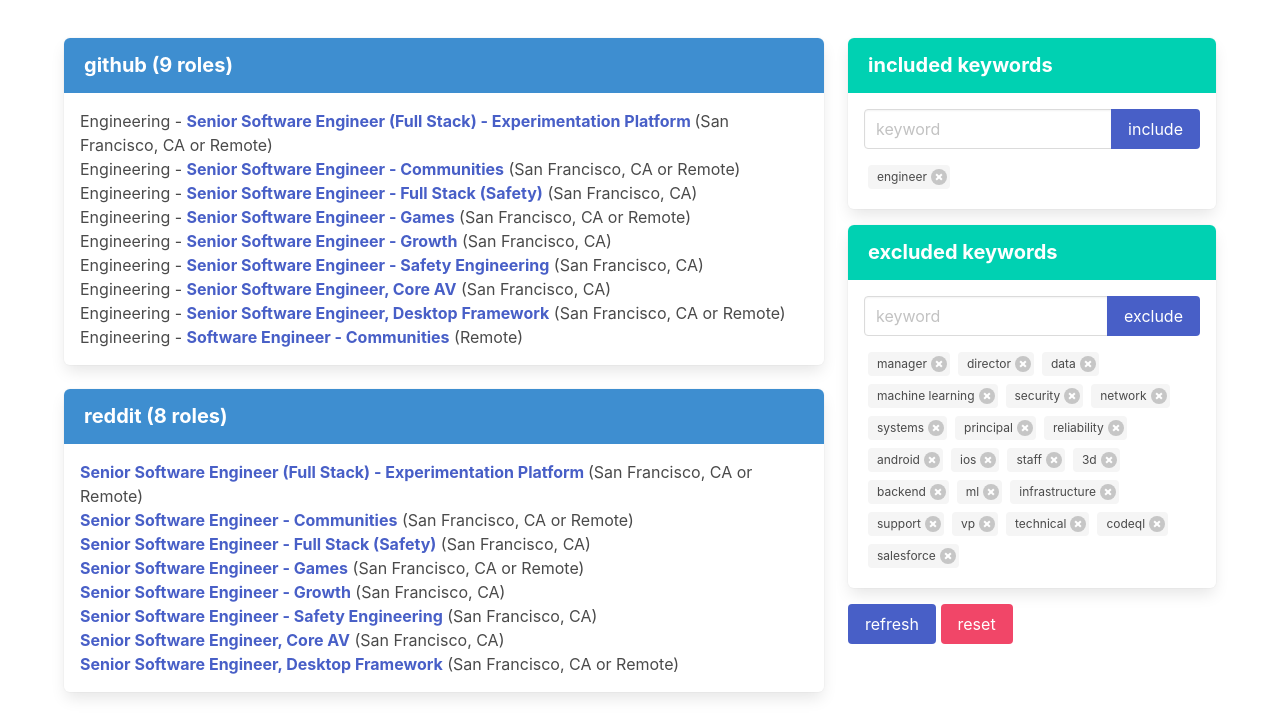
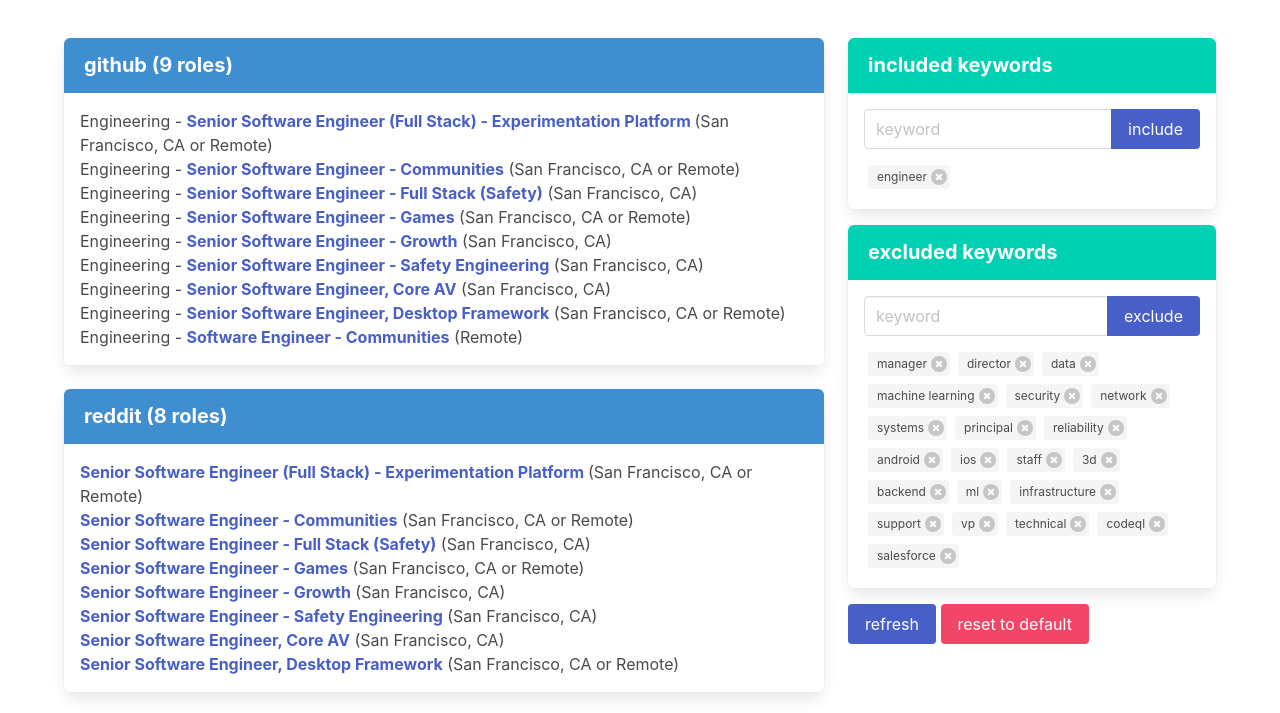
Before and after one commit to doobix/see-greenhouse, a website: page index.html in a window 1280 px wide. Shown: the part 62-775 px from the top of the page. Drawn offline with nearby package versions, Linux system fonts and the light colour scheme.

Commit message:
clarify reset button

```diff
--- a/index.html
+++ b/index.html
@@ -56,7 +56,7 @@
             </div>
             <div class="mb-4">
               <button onclick="go();" id="refresh" class="button is-link is-loading">refresh</button>
-              <button onclick="resetLists();go();" id="refresh" class="button is-danger">reset</button>
+              <button onclick="resetLists();go();" id="refresh" class="button is-danger">reset to default</button>
             </div>
           </div>
         </div>
```
